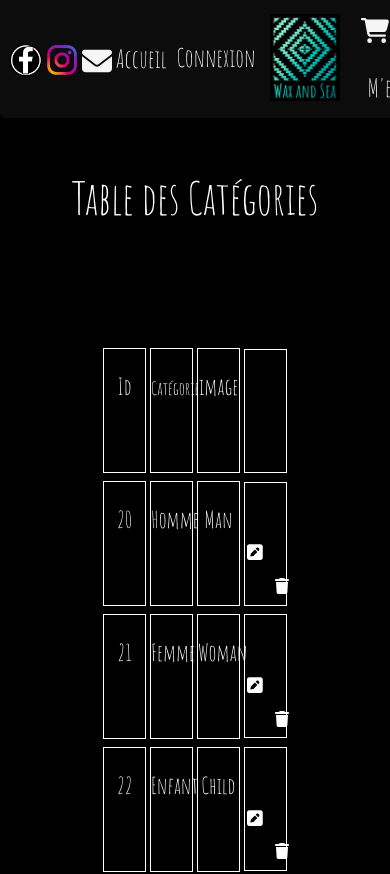
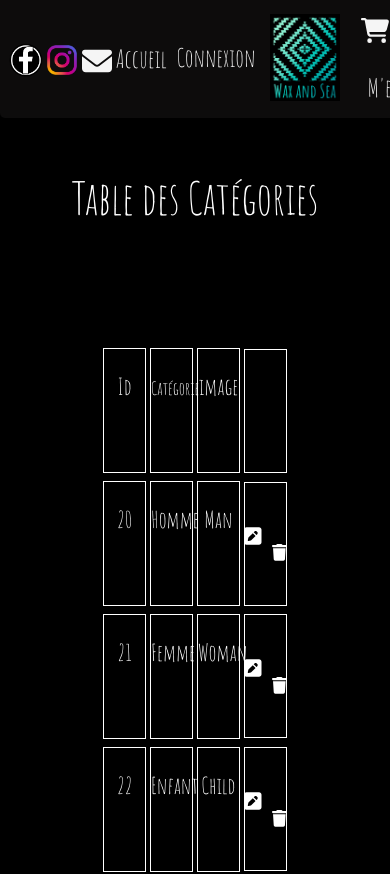
Before and after one commit to tristanlaulanie/waxandsea-front-dashboard, a React (Create React App) app: page /dashboard/categories in a window 390 px wide. Shown: the top 874 px of the page. Built offline with nearby package versions, Linux system fonts and the light colour scheme.

Commit message:
categories:responsive:done

```diff
--- a/src/components/Dashboard/Categories/Categories.css
+++ b/src/components/Dashboard/Categories/Categories.css
@@ -55,36 +55,34 @@
     justify-content: center;
     align-items: center;
     border: 1px solid white;
-    padding-top: 3em;
-    padding-bottom: 3em;
     text-align: center;
-    height: 14.1vh;
+    height: 14.9vh;
     width: 11vw;
 }
 
-.pen-square,
-.trash {
-    font-size: 2.5em;
-    margin-right: 8px;
+.pen-square_categories {
     color: white;
 }
 
-p .trash {
+.pen-square_categories,
+.trash {
+    text-decoration: none;
+    font-size: 2.5em;
+    margin-right: 8px;
+}
+
+.trash_categories {
     position: relative;
-    bottom: 0.8em;
-    font-size: 2em;
+    margin-left: 0.5vw;
+    top: 2vh;
+    font-size: 2.1em;
 }
 
 i {
     font-size: 1.5em;
 }
 
-.pen-square:hover {
-    color: greenyellow;
-    cursor: pointer;
-}
-
-.trash:hover {
+.trash_categories:hover {
     color: rgb(254, 59, 59);
     cursor: pointer;
 }
@@ -114,3 +112,7 @@ i {
     color: red;
     cursor: pointer;
 }
+
+.icons_link_style {
+    color: white;
+}
--- a/src/components/Dashboard/Categories/index.js
+++ b/src/components/Dashboard/Categories/index.js
@@ -28,10 +28,17 @@ function Categories() {
             <h3 className="categories_title_info">Homme</h3>
             <h3 className="categories_title_info">Man</h3>
             <p className="categories_set_icons">
-              <Link to="/dashboard/categories/set">
-                <FontAwesomeIcon icon={faPenSquare} className="pen-square" />
-              </Link>
-              <FontAwesomeIcon icon={faTrash} className="trash" />
+              <i className="pen-square_categories">
+                <Link
+                  to="/dashboard/categories/set"
+                  className="icons_link_style"
+                >
+                  <FontAwesomeIcon icon={faPenSquare} />
+                </Link>
+              </i>
+              <i className="trash_categories">
+                <FontAwesomeIcon icon={faTrash} />
+              </i>
             </p>
           </div>
           <div className="categories_tables">
@@ -39,10 +46,17 @@ function Categories() {
             <h3 className="categories_title_info">Femme</h3>
             <h3 className="categories_title_info">Woman</h3>
             <p className="categories_set_icons">
-              <Link to="/dashboard/categories/set">
-                <FontAwesomeIcon icon={faPenSquare} className="pen-square" />
-              </Link>
-              <FontAwesomeIcon icon={faTrash} className="trash" />
+              <i className="pen-square_categories">
+                <Link
+                  to="/dashboard/categories/set"
+                  className="icons_link_style"
+                >
+                  <FontAwesomeIcon icon={faPenSquare} />
+                </Link>
+              </i>
+              <i className="trash_categories">
+                <FontAwesomeIcon icon={faTrash} />
+              </i>
             </p>
           </div>
           <div className="categories_tables">
@@ -50,10 +64,17 @@ function Categories() {
             <h3 className="categories_title_info">Enfant</h3>
             <h3 className="categories_title_info">Child</h3>
             <p className="categories_set_icons">
-              <Link to="/dashboard/categories/set">
-                <FontAwesomeIcon icon={faPenSquare} className="pen-square" />
-              </Link>
-              <FontAwesomeIcon icon={faTrash} className="trash" />
+              <i className="pen-square_categories">
+                <Link
+                  to="/dashboard/categories/set"
+                  className="icons_link_style"
+                >
+                  <FontAwesomeIcon icon={faPenSquare} />
+                </Link>
+              </i>
+              <i className="trash_categories">
+                <FontAwesomeIcon icon={faTrash} />
+              </i>
             </p>
           </div>
         </section>
```
